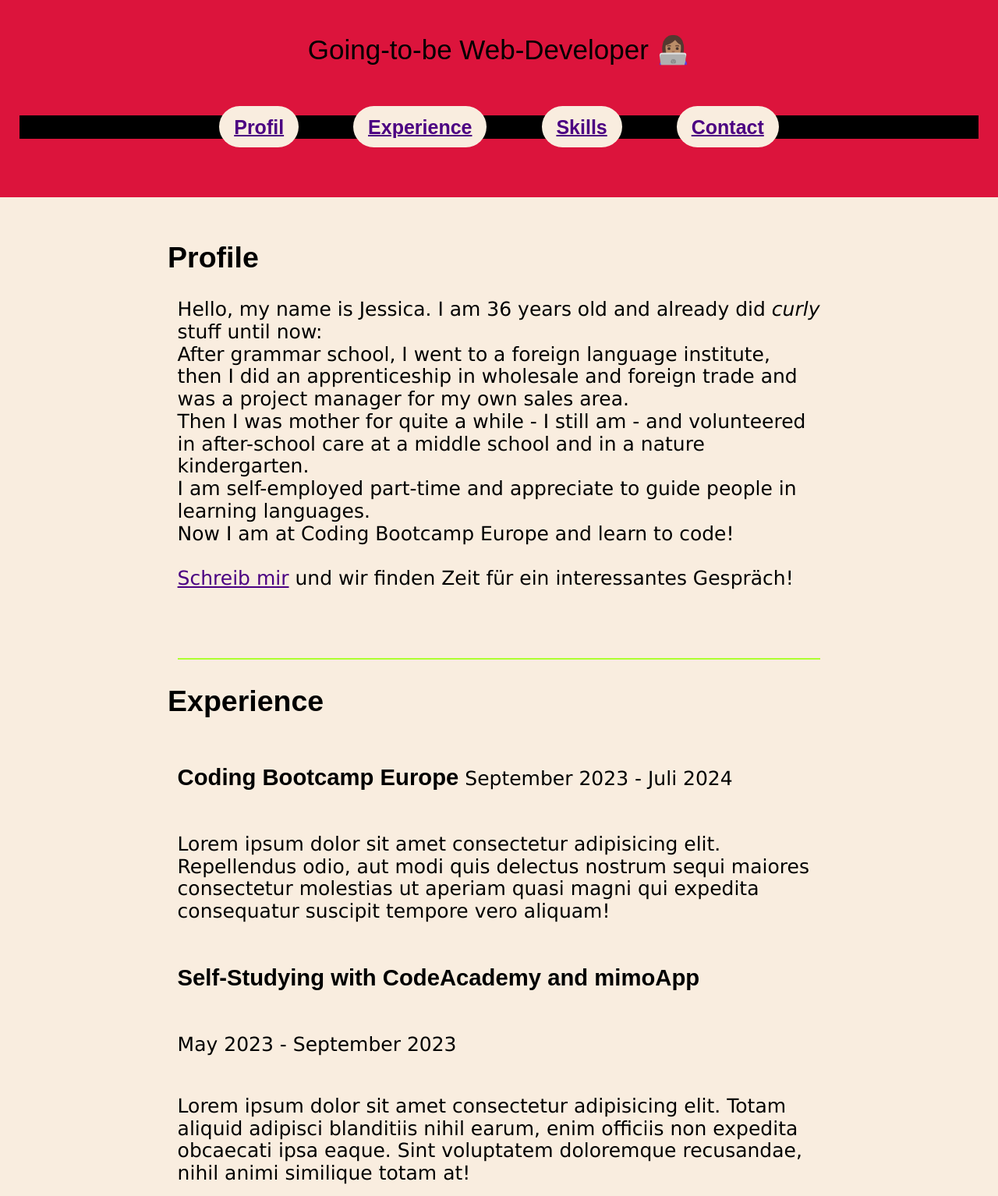
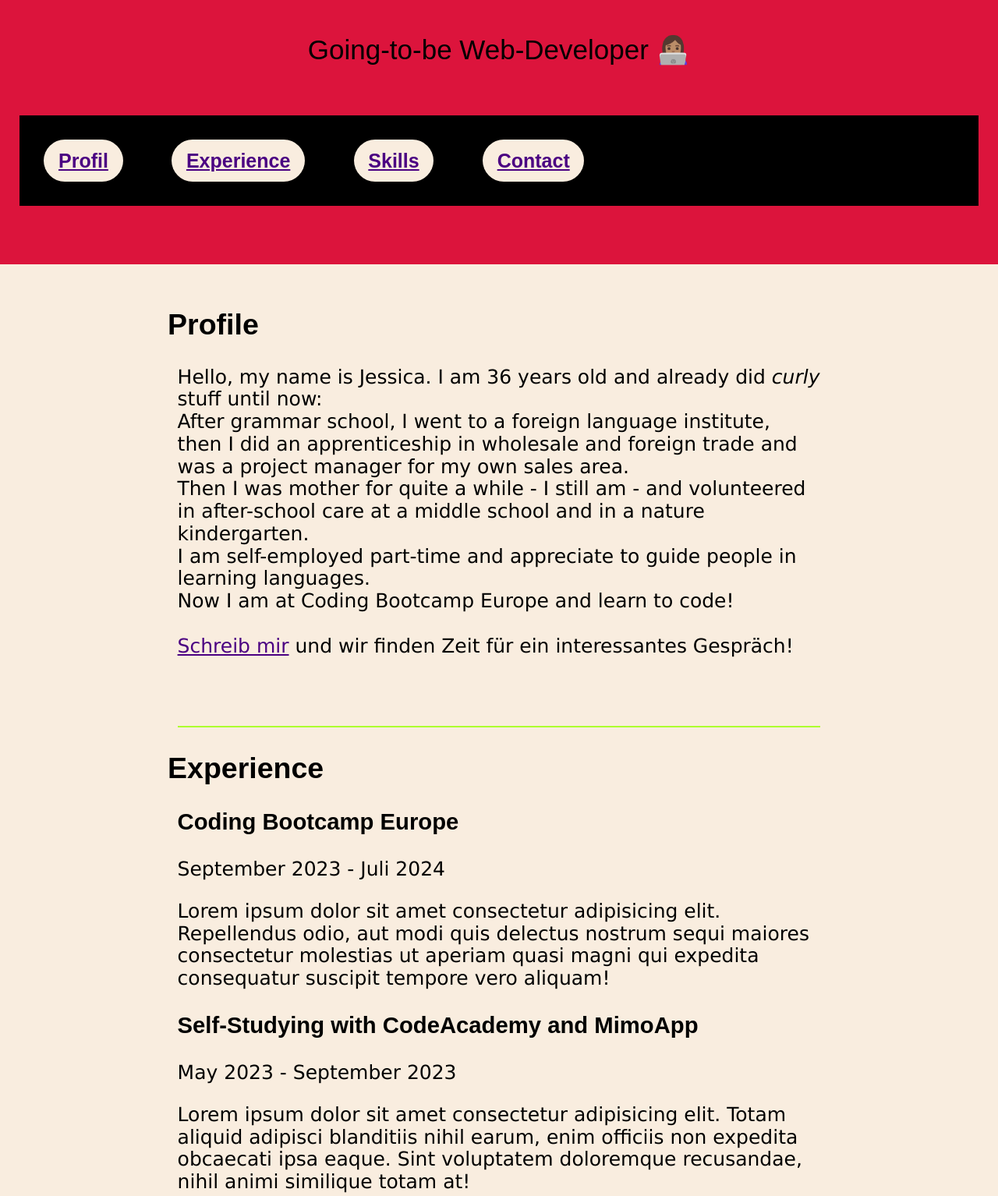
Before and after one commit to jessica-schubert/cv-setup, a plain HTML site: page CV.html in a window 1280 px wide. Shown: the part 280-1814 px from the top of the page at 78% size. Drawn offline with nearby package versions, Linux system fonts and the light colour scheme.

Commit message:
initial commit

```diff
--- a/CV.html
+++ b/CV.html
@@ -27,6 +27,7 @@
 
         <aside class="badge-hire-me">Hire Me</aside>
     </header>
+
     <main class="main">
         <article class="main-article" id="profile">
             <h2 class="main-heading">Profile</h2>
@@ -53,9 +54,10 @@
                     <h3 class="experience-heading">
                         Coding Bootcamp Europe
                     </h3>
-                    <p class="experience-subheading">
+                    <span class="experience-subheading">
                         September 2023 - Juli 2024
-                    </p>
+                    </span>
+                    </h3>
                     <p>
                         Lorem ipsum dolor sit amet consectetur adipisicing elit. Repellendus odio, aut modi quis
                         delectus nostrum sequi maiores consectetur molestias ut aperiam quasi magni qui expedita
@@ -64,9 +66,10 @@
             </section>
             <section>
                 <header>
-                    <h3 class="experience-heading"> Self-Studying with CodeAcademy and mimoApp </h3>
-                    <p class="experience-subheading"> May 2023 - September 2023
-                    </p>
+                    <h3 class="experience-heading"> Self-Studying with CodeAcademy and MimoApp </h3>
+                    <span class="experience-subheading"> May 2023 - September 2023
+                    </span>
+                    </h3>
                 </header>
                 <p>
                     Lorem ipsum dolor sit amet consectetur adipisicing elit. Totam aliquid adipisci blanditiis nihil
--- a/style.css
+++ b/style.css
@@ -21,7 +21,7 @@ h6 {
 }
 
 ::selection {
-  background-color: ;
+  background-color: plum;
   color: ;
 }
 
@@ -87,10 +87,8 @@ nav a {
   font-size: 1rem;
   font-weight: bold;
 }
-.nav {
-  background-color: black;
-  border-radius: rem;
-}
+
+
 a:link {
   color: indigo;
 }
@@ -105,6 +103,23 @@ a:hover {
 a:active {
   background-color: yellowgreen;
 }
+
+.nav {
+  background-color: black;
+  _border-radius: rem;}
+
+  .nav { display: flex;
+    flex-direction: row;
+    align-items: flex-start;}
+  }
+
+  @media screen and (min-width:786px) { .nav {
+  display: flex;
+  flex-direction: row;
+  align-items: flex-start;
+}
+  }
+
 /******************************************************/
 
 /* Heading Stylings */
@@ -112,6 +127,7 @@ a:active {
 h2 {
   font-size: 1.5rem;
 }
+
 
 /* Main Stylings */
 
@@ -126,9 +142,19 @@ h2 {
 
 .experience-heading {
   display: inline-block;
+
 }
-.experience-subheading {
-  display: inline-block;
+
+.experience-heading {
+  display: flex;
+  flex-direction: column;
+
+  @media screen {
+    display: flex;
+    flex-direction: row;
+
+
+  }
 }
 
 .main > * + * {
```
